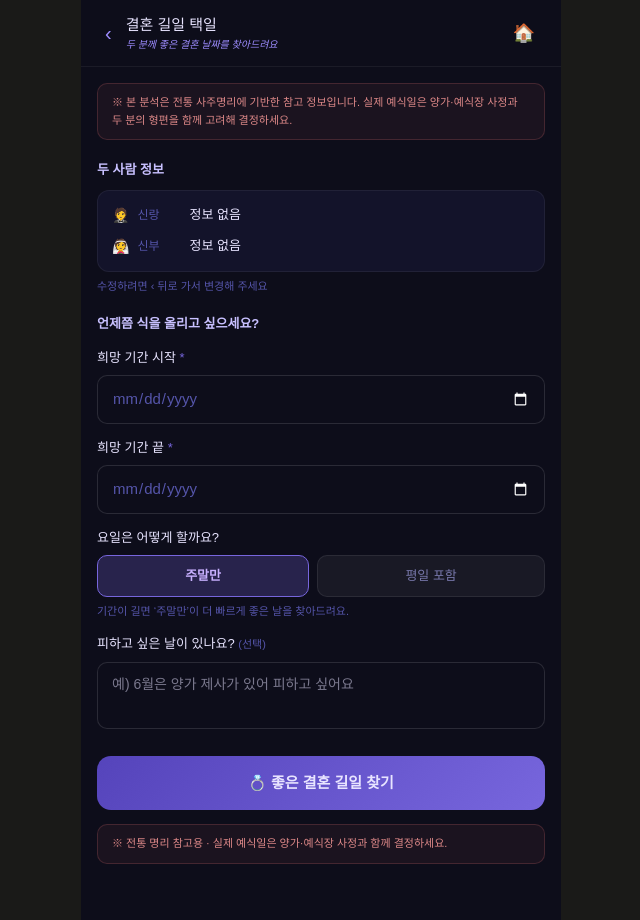
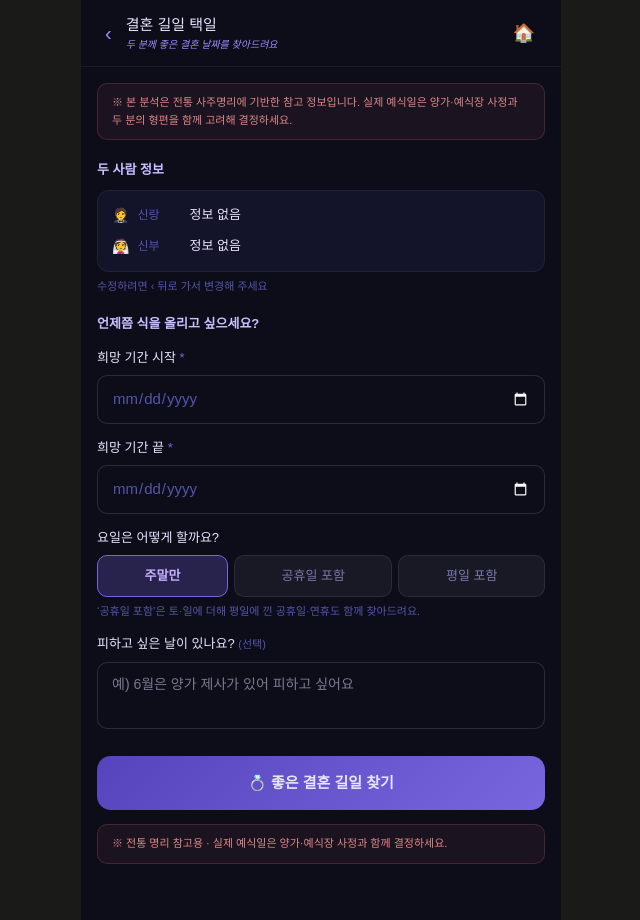
Before and after one commit to lysh0112-cpu/myjae, a Next.js app: page /manseryeok/wedding-timing/find in a window 1280 px wide. Shown: the whole page, without its empty margins (319-959 px from the left). Built offline with nearby package versions, Linux system fonts and the light colour scheme.

Commit message:
Update page.tsx

```diff
--- a/app/manseryeok/wedding-timing/find/page.tsx
+++ b/app/manseryeok/wedding-timing/find/page.tsx
@@ -49,7 +49,7 @@ function Chip({ label, active, onClick }: { label: string; active: boolean; onCl
   return (
     <button onClick={onClick}
       style={{
-        flex: '1 1 auto', minWidth: '64px', padding: '10px 12px', borderRadius: '10px', cursor: 'pointer',
+        flex: '1 1 auto', minWidth: '64px', padding: '10px 8px', borderRadius: '10px', cursor: 'pointer',
         fontSize: '13px', fontWeight: active ? 600 : 400,
         background: active ? 'rgba(119,102,221,0.25)' : 'rgba(255,255,255,0.05)',
         color: active ? '#c8b0ff' : '#7777aa',
@@ -171,13 +171,13 @@ function WeddingFindInner() {
           style={{ width: '100%', boxSizing: 'border-box', background: '#0d0d1a', border: '1px solid rgba(255,255,255,0.12)', borderRadius: '10px', padding: '12px 14px', color: survey.endDate ? '#c8b0ff' : '#5555aa', fontSize: '15px', colorScheme: 'dark', outline: 'none' }} />
 
         <QLabel>요일은 어떻게 할까요?</QLabel>
-        <div style={{ display: 'flex', gap: '8px' }}>
-          {[['weekend', '주말만'], ['all', '평일 포함']].map(([val, lab]) => (
+        <div style={{ display: 'flex', gap: '6px' }}>
+          {[['weekend', '주말만'], ['holiday', '공휴일 포함'], ['all', '평일 포함']].map(([val, lab]) => (
             <Chip key={val} label={lab} active={survey.dayPref === val} onClick={() => setField('dayPref', val)} />
           ))}
         </div>
         <div style={{ fontSize: '11px', color: sub, marginTop: '6px', lineHeight: 1.6 }}>
-          기간이 길면 ‘주말만’이 더 빠르게 좋은 날을 찾아드려요.
+          ‘공휴일 포함’은 토·일에 더해 평일에 낀 공휴일·연휴도 함께 찾아드려요.
         </div>
 
         <QLabel>피하고 싶은 날이 있나요? <span style={{ color: sub, fontSize: '11px' }}>(선택)</span></QLabel>
```
